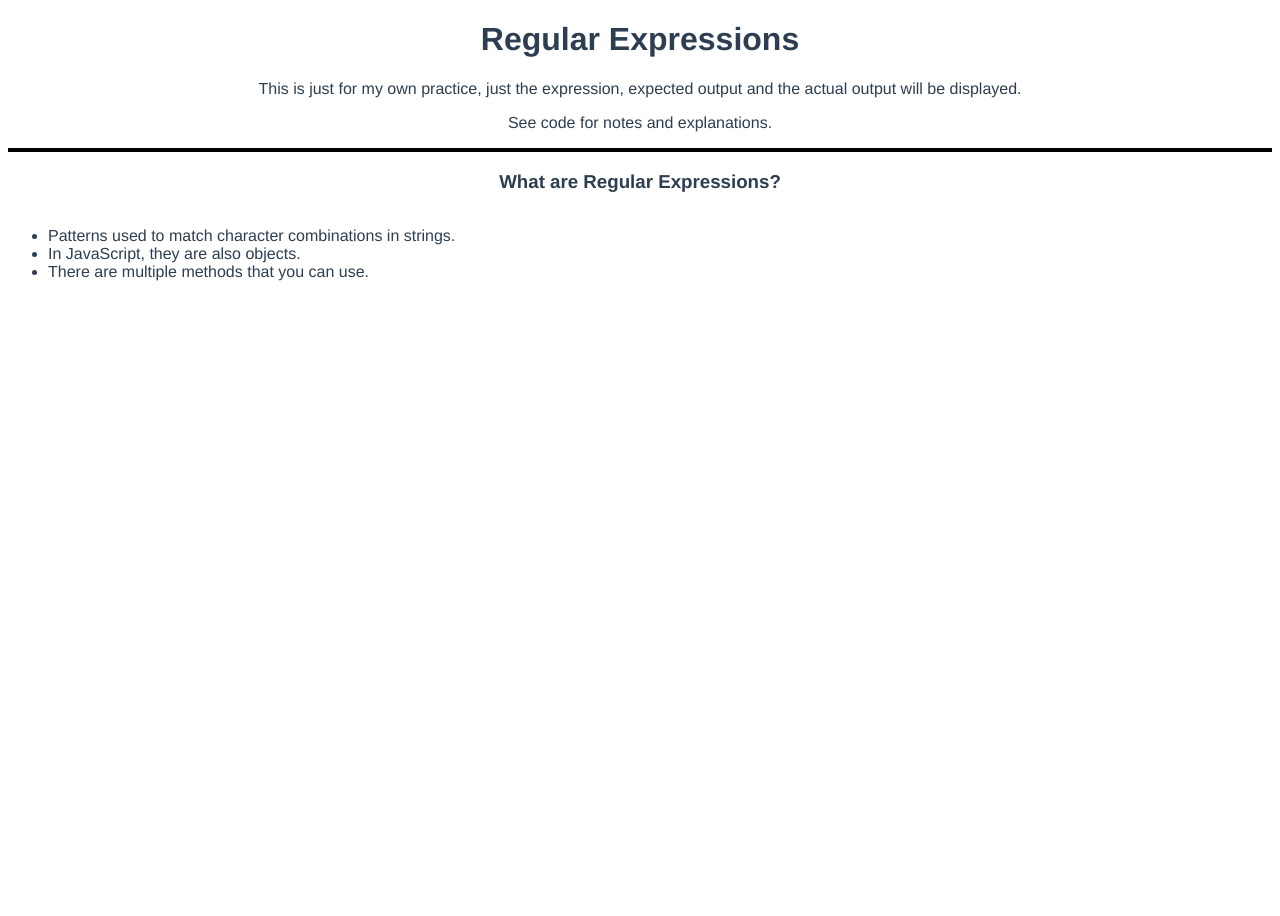
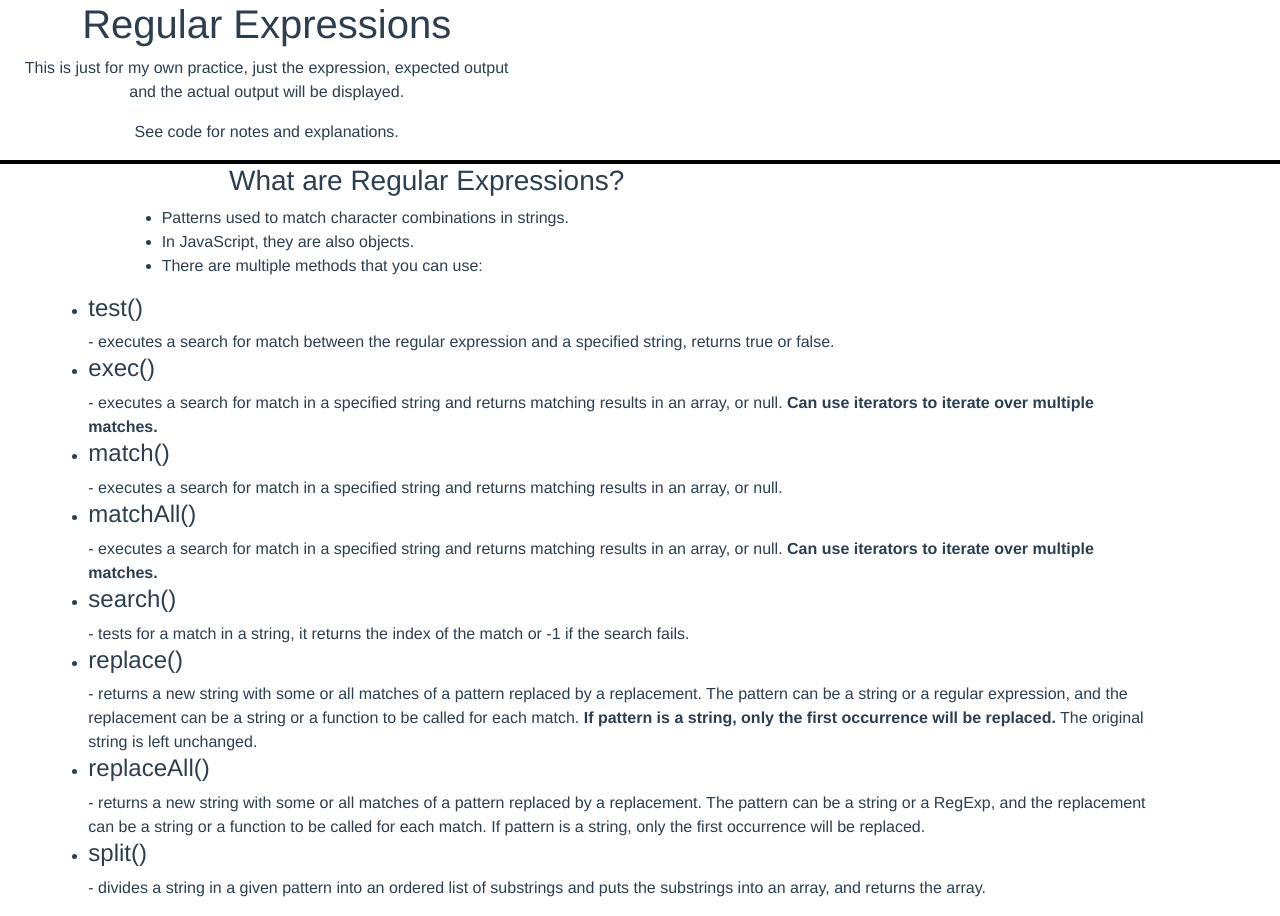
Before and after one commit to L-Garay/RegEx-Practice, a Vue app: page / in a window 1280 px wide. Before the commit the page ends 800 px from the top, so only its background shows below. Built offline with nearby package versions, Linux system fonts and the light colour scheme.

Commit message:
added definitions

```diff
--- a/public/index.html
+++ b/public/index.html
@@ -1,15 +1,26 @@
 <!DOCTYPE html>
 <html lang="en">
   <head>
-    <meta charset="utf-8">
-    <meta http-equiv="X-UA-Compatible" content="IE=edge">
-    <meta name="viewport" content="width=device-width,initial-scale=1.0">
-    <link rel="icon" href="<%= BASE_URL %>favicon.ico">
+    <meta charset="utf-8" />
+    <meta http-equiv="X-UA-Compatible" content="IE=edge" />
+    <meta name="viewport" content="width=device-width,initial-scale=1.0" />
+    <link
+      rel="stylesheet"
+      href="https://stackpath.bootstrapcdn.com/bootstrap/4.5.3/css/bootstrap.min.css"
+      integrity="sha384-TX8t27EcRE3e/ihU7zmQxVncDAy5uIKz4rEkgIXeMed4M0jlfIDPvg6uqKI2xXr2"
+      crossorigin="anonymous"
+    />
+    <link rel="icon" href="<%= BASE_URL %>favicon.ico" />
+
     <title><%= htmlWebpackPlugin.options.title %></title>
   </head>
   <body>
     <noscript>
-      <strong>We're sorry but <%= htmlWebpackPlugin.options.title %> doesn't work properly without JavaScript enabled. Please enable it to continue.</strong>
+      <strong
+        >We're sorry but <%= htmlWebpackPlugin.options.title %> doesn't work
+        properly without JavaScript enabled. Please enable it to
+        continue.</strong
+      >
     </noscript>
     <div id="app"></div>
     <!-- built files will be auto injected -->
--- a/src/views/Home.vue
+++ b/src/views/Home.vue
@@ -2,50 +2,109 @@
   <div class="home">
     <div class="container-fluid intro">
       <div class="row">
-        <div class="col-12">
+        <div class="col-5">
           <h1>Regular Expressions</h1>
-          <p>This is just for my own practice, just the expression, expected output and the actual output will be displayed.</p>
+          <p>
+            This is just for my own practice, just the expression, expected
+            output and the actual output will be displayed.
+          </p>
           <p>See code for notes and explanations.</p>
         </div>
       </div>
     </div>
-    <div class="examples">
-      <h3>What are Regular Expressions?</h3>
-      <ul class="descriptionList">
-        <li>Patterns used to match character combinations in strings.</li>
-        <li>In JavaScript, they are also objects.</li>
-        <li>There are multiple methods that you can use.</li>
-      </ul>
-      <p>  </p>
+    <div class="container-fluid examples">
+      <div class="row">
+        <div class="col-6 offset-1">
+          <h3>What are Regular Expressions?</h3>
+          <ul class="descriptionList">
+            <li>Patterns used to match character combinations in strings.</li>
+            <li>In JavaScript, they are also objects.</li>
+            <li>There are multiple methods that you can use:</li>
+          </ul>
+        </div>
+        <div class="col-11">
+          <ul class="methodList">
+            <li>
+              <h4>test()</h4>
+              - executes a search for match between the regular expression and a
+              specified string, returns true or false.
+            </li>
+            <li>
+              <h4>exec()</h4>
+              - executes a search for match in a specified string and returns
+              matching results in an array, or null.
+              <b>Can use iterators to iterate over multiple matches.</b>
+            </li>
+            <li>
+              <h4>match()</h4>
+              - executes a search for match in a specified string and returns
+              matching results in an array, or null.
+            </li>
+            <li>
+              <h4>matchAll()</h4>
+              - executes a search for match in a specified string and returns
+              matching results in an array, or null.
+              <b>Can use iterators to iterate over multiple matches.</b>
+            </li>
+            <li>
+              <h4>search()</h4>
+              - tests for a match in a string, it returns the index of the match
+              or -1 if the search fails.
+            </li>
+            <li>
+              <h4>replace()</h4>
+              - returns a new string with some or all matches of a pattern
+              replaced by a replacement. The pattern can be a string or a
+              regular expression, and the replacement can be a string or a
+              function to be called for each match.
+              <b
+                >If pattern is a string, only the first occurrence will be
+                replaced.</b
+              >
+              The original string is left unchanged.
+            </li>
+            <li>
+              <h4>replaceAll()</h4>
+              - returns a new string with some or all matches of a pattern
+              replaced by a replacement. The pattern can be a string or a
+              RegExp, and the replacement can be a string or a function to be
+              called for each match. If pattern is a string, only the first
+              occurrence will be replaced.
+            </li>
+            <li>
+              <h4>split()</h4>
+              - divides a string in a given pattern into an ordered list of
+              substrings and puts the substrings into an array, and returns the
+              array.
+            </li>
+          </ul>
+        </div>
+      </div>
     </div>
   </div>
 </template>
 
 <script>
-import Example from '@/components/Example.vue'
+import Example from '@/components/Example.vue';
 export default {
   name: 'Home',
   components: {
-    Example
+    Example,
   },
-  data() {
-
-  },
-  methods: {
-
-  }
-}
+  data() {},
+  methods: {},
+};
 </script>
 
 <style>
 .intro {
   border-bottom: 3pt solid black;
 }
-.examples {
-  display: flex;
-  flex-direction: column;
-}
 .descriptionList {
   text-align: start;
 }
+.methodList {
+  text-align: start;
+  margin-left: 25pt;
+}
 </style>
```
